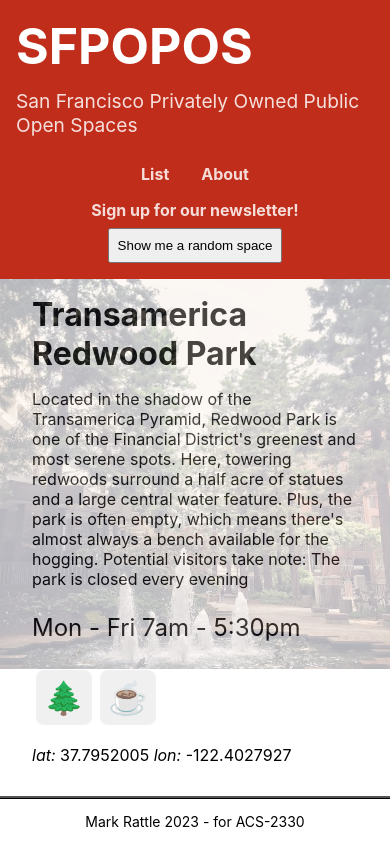
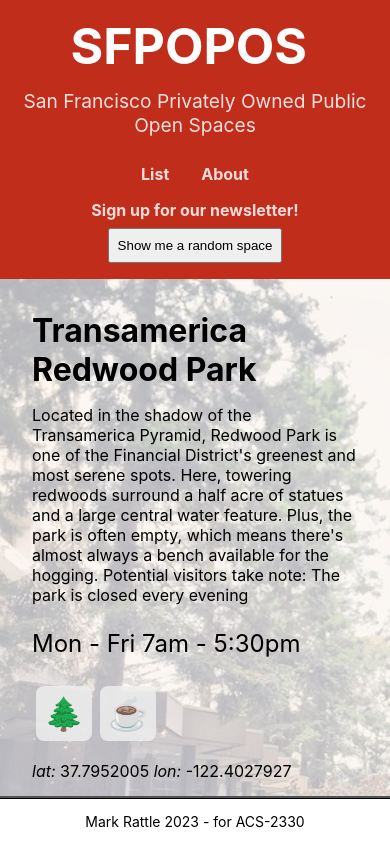
Before and after one commit to energeist/acs-2330-SFPOPOS-responsive-design, a React app: page /#/details/0 in a window 390 px wide. Built offline with nearby package versions, Linux system fonts and the light colour scheme.

Commit message:
I give up

```diff
--- a/src/components/Footer.css
+++ b/src/components/Footer.css
@@ -9,4 +9,5 @@
   text-align: center;
   border-top: 3px ridge black;
   justify-self: flex-end;
+  align-self: flex-end;
 }
--- a/src/components/POPOSDetails.css
+++ b/src/components/POPOSDetails.css
@@ -2,14 +2,13 @@
 	display: flex;
 	flex-direction: row-reverse;
 	align-items: center;
-	width: 960px;
 	margin: auto;
 }
 
 .POPOSDetails .POPOSDetails-info {
 	flex: 1;
 	text-align: left;
-	padding: 0 1em;
+	margin: 1em;
 }
 
 .POPOSDetails .POPOSDetails-title {
@@ -17,12 +16,13 @@
 	margin: 0;
 }
 
-.POPOSDetails .POPOSDetails-image {
-	flex: 2;
-}
+/* img {
+  width: 50%
+} */
 
-.POPOSDetails .POPOSDetails-image img {
-	width: 100%;
+img {
+	max-width: 100%;
+  max-height: 100%;
 }
 
 .POPOSDetails .POPOSDetails-hours {
@@ -30,28 +30,45 @@
 }
 
 @media only screen and (max-width: 640px) {
-	.Title {
+  .Title {
 		margin-bottom: 0;
+    text-align: center;
 	}
 
+  #newsletter {
+    margin-left: auto;
+  }
+
 	.POPOSDetails {
-		display: flex;
 		padding: 1em;
 		position: relative;
 		flex-direction: column;
+    flex-grow: 1;
 		max-width: fit-content;
-		margin: 0;
 		align-content: space-around;
 	}
 
+  .POPOSDetails-info {
+    margin-right: 0;
+  }
+
 	.POPOSDetails-image {
+    flex-grow: 1;
 		position: absolute;
 		left: 0;
 		top: 0;
 		opacity: 0.3;
+    z-index: -1;
+    object-fit: cover;
+    max-width: 640px;
+    overflow: hidden;
+    max-height: 100%;
 	}
 
-	/* img {
-		height:auto;
-	} */
+  img {
+    overflow: hidden;
+    min-height: 200%;
+    min-width: 200%;
+    object-fit: cover;
+  }
 }
--- a/src/components/POPOSList.css
+++ b/src/components/POPOSList.css
@@ -64,6 +64,6 @@
 	}
 	.POPOSSearch {
     flex: 1;
-    margin: auto;
+    /* margin: auto; */
   }
 }
--- a/src/components/Title.css
+++ b/src/components/Title.css
@@ -56,6 +56,16 @@
 
 /* smaller screens and tablets */
 @media only screen and (max-width: 600px) {
+
+  .Title {
+		margin-bottom: 0;
+    text-align: center;
+	}
+
+  #newsletter {
+    margin-left: auto;
+  }
+
   .Title-Buttons {
     flex-wrap: wrap;
   }
@@ -80,6 +90,10 @@
     flex-direction: column;
   }
 
+  #newsletter {
+    margin: auto;
+  }
+
   .ListAbout {
     margin: auto;
   }
--- a/src/components/Title.js
+++ b/src/components/Title.js
@@ -32,6 +32,7 @@
             <NavLink
               className={({ isActive }) => isActive ? "nav-link-active" : "nav-link" }
               to="/newsletter"
+              id="newsletter"
               >
                 Sign up for our newsletter!
             </NavLink>
--- a/src/index.css
+++ b/src/index.css
@@ -15,8 +15,8 @@
 .pageWrapper {
   display: flex;
   flex-direction: column;
-  min-height: calc(100vh-2rem);
-  width: 100%;
+  min-height: calc(100vh - 2rem);
+  max-width: 100vw;
   position: relative;
   margin-bottom: 2rem;
 }
```
